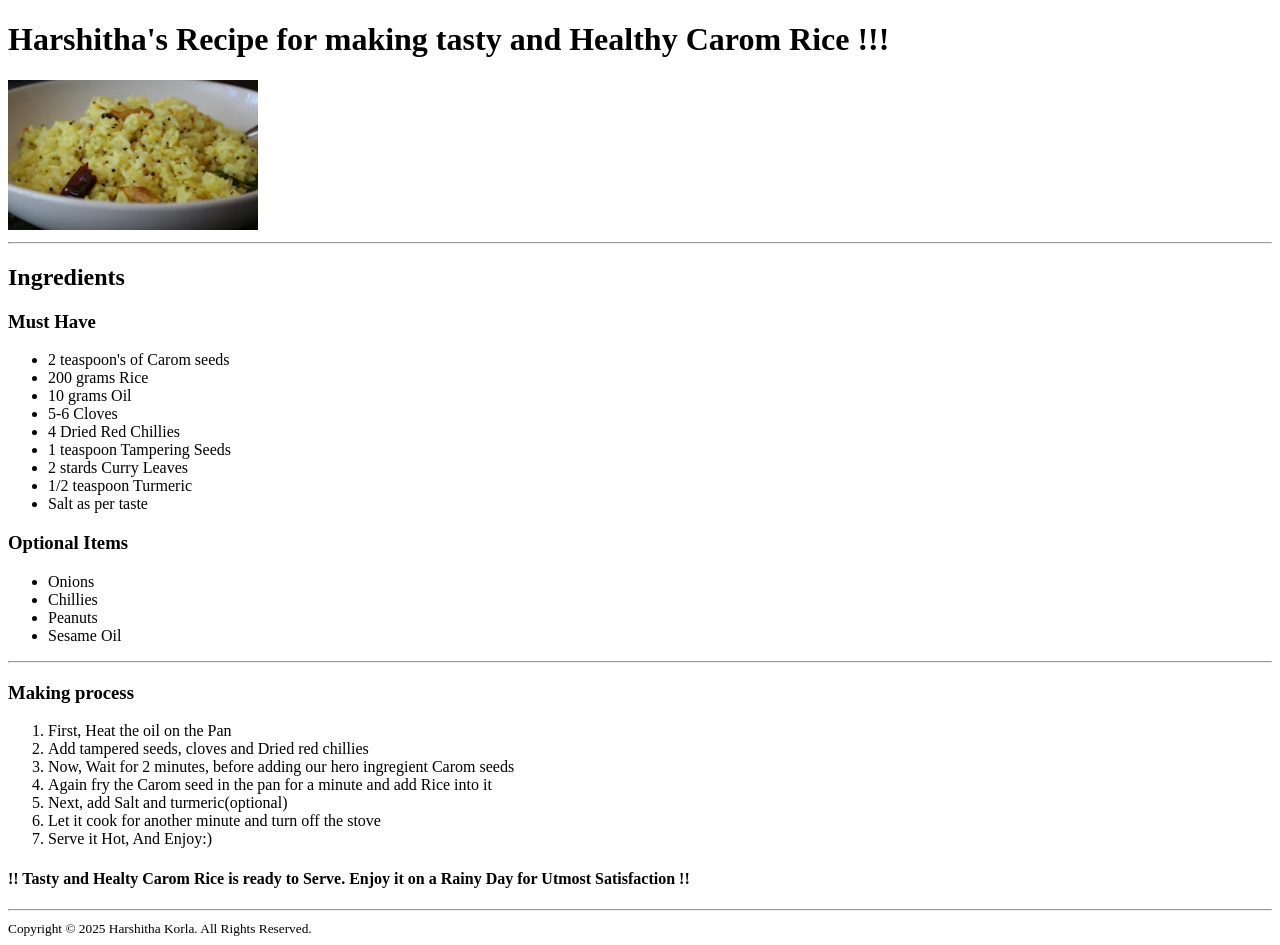
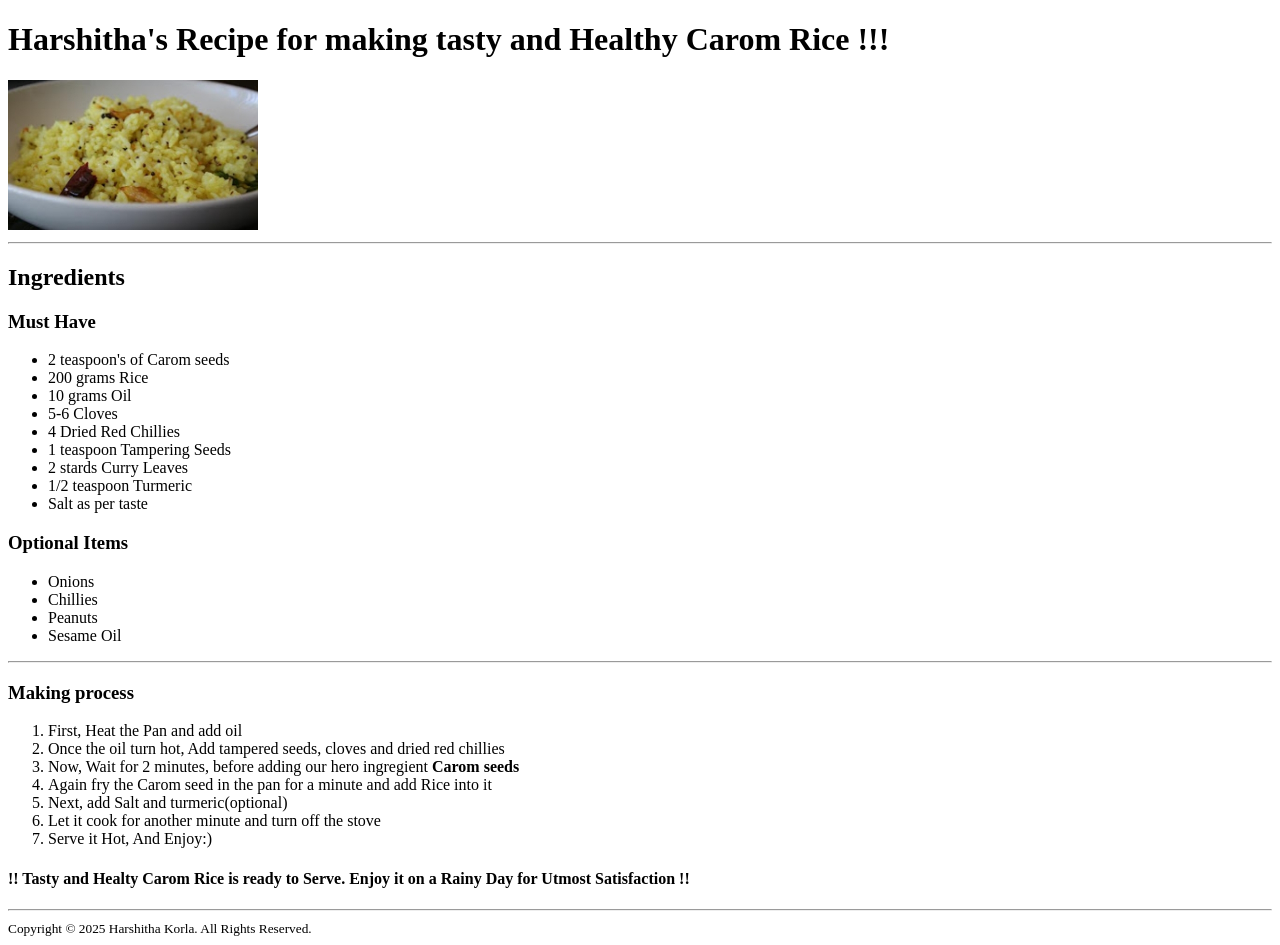
Before and after one commit to HarshithaKorla/html-portfolio, a plain HTML site: page Food-Recipe-Project/recipe.html in a window 1280 px wide. Drawn offline with Linux system fonts and the light colour scheme.

Commit message:
Add files via upload

```diff
--- a/Food-Recipe-Project/recipe.html
+++ b/Food-Recipe-Project/recipe.html
@@ -32,9 +32,9 @@
   <hr>
   <h3>Making process</h3>
   <ol>
-    <li>First, Heat the oil on the Pan</li>
-    <li>Add tampered seeds, cloves and Dried red chillies</li>
-    <li>Now, Wait for 2 minutes, before adding our hero ingregient Carom seeds</li>
+    <li>First, Heat the Pan and add oil</li>
+    <li>Once the oil turn hot, Add tampered seeds, cloves and dried red chillies</li>
+    <li>Now, Wait for 2 minutes, before adding our hero ingregient <strong>Carom seeds</strong></li>
     <li>Again fry the Carom seed in the pan for a minute and add Rice into it</li>
     <li>Next, add Salt and turmeric(optional)</li>
     <li>Let it cook for another minute and turn off the stove</li>
```
Also changed, not shown: index.html (+3 -3 lines).
